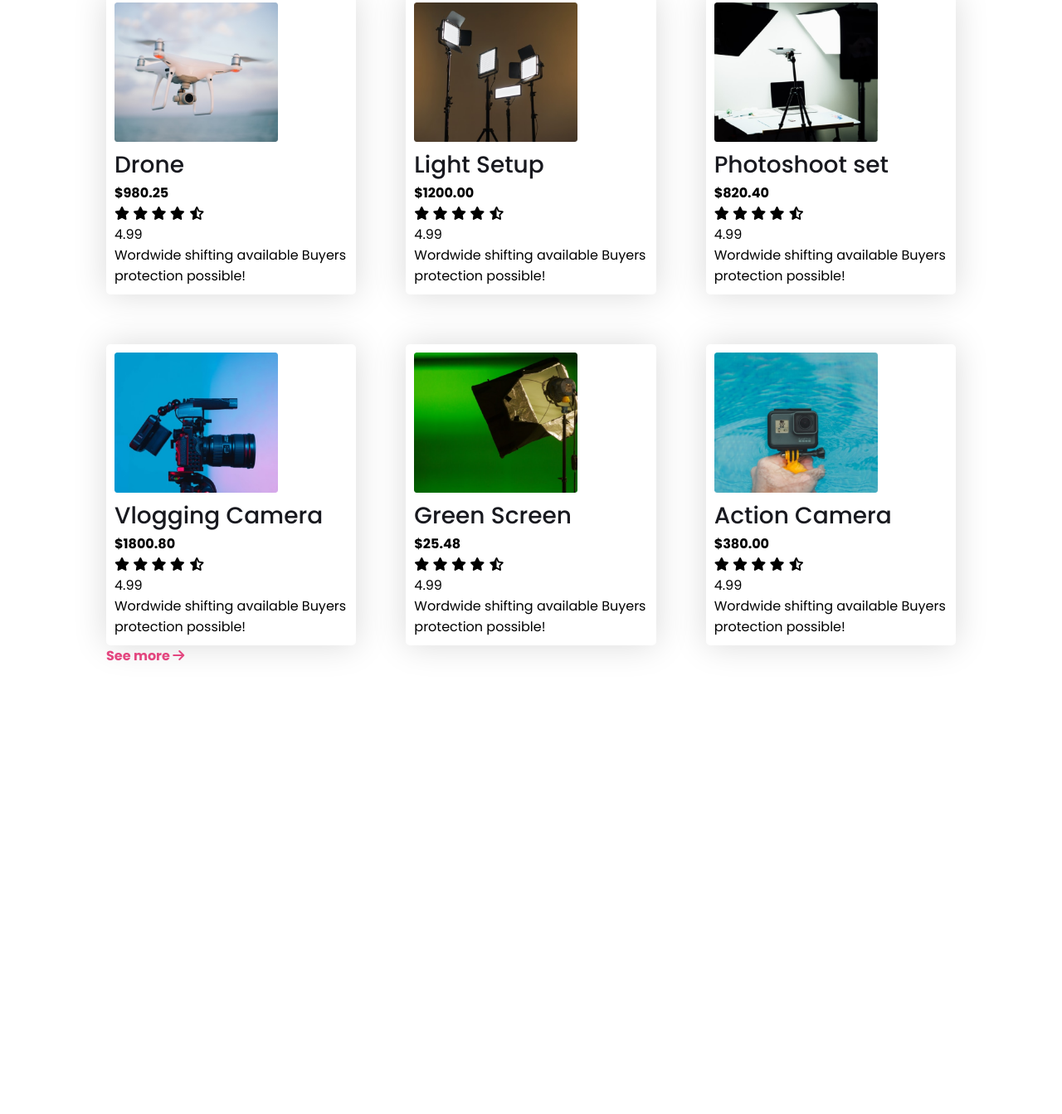
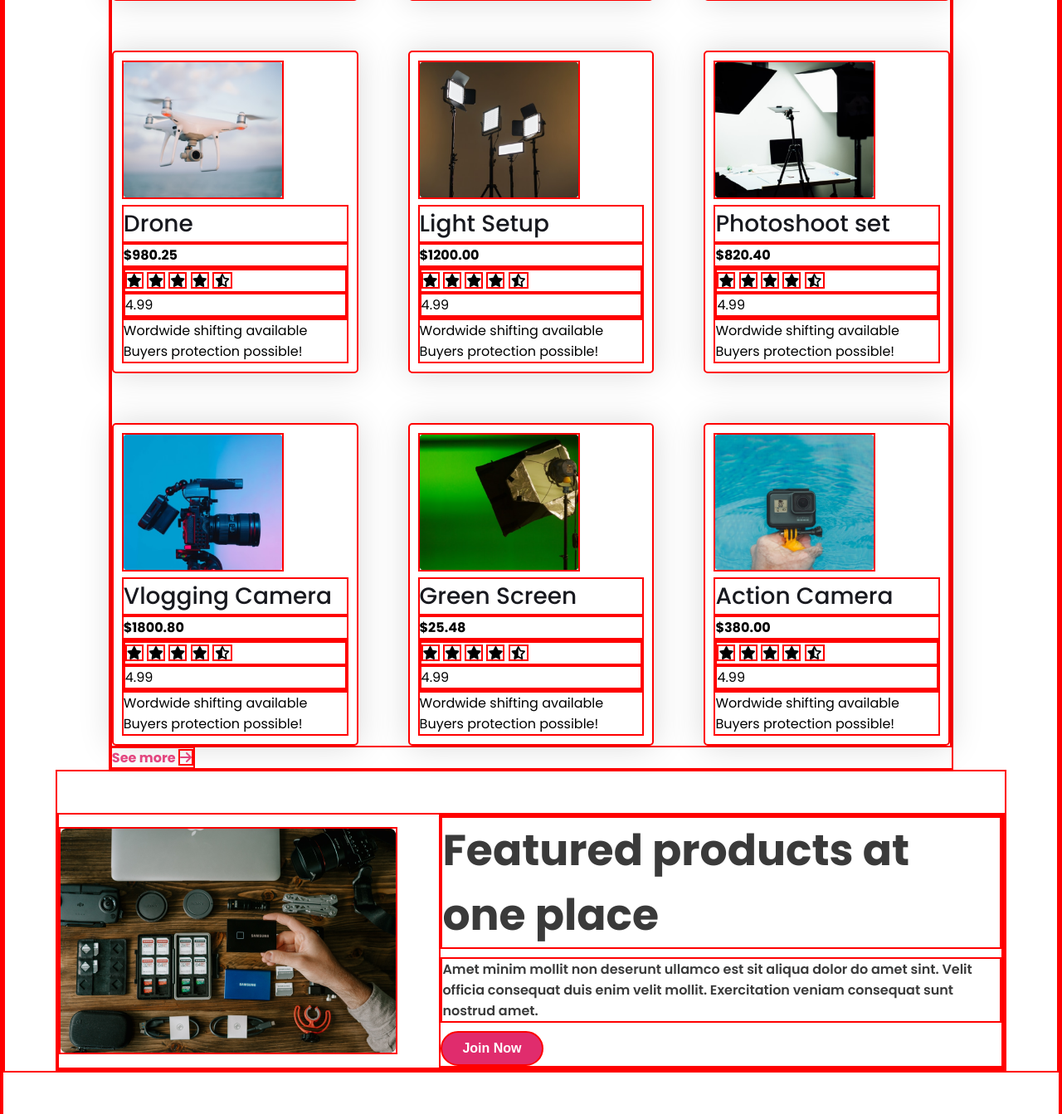
Before and after one commit to farhanjahin924/influencer-gear, a plain HTML site: page index.html in a window 1280 px wide. Shown: the part 1197-2540 px from the top of the page at 83% size. Before the commit the page ends 2050 px from the top, so only its background shows below. Drawn offline with Linux system fonts and the light colour scheme.

Commit message:
join section added

```diff
--- a/index.html
+++ b/index.html
@@ -220,6 +220,17 @@
        </div>
         <a class="see-more" href="">See more <i class="fa-solid fa-arrow-right"></i></a>
       </section>
+      <!-- join section -->
+      <section class="join-section">
+        <div class="join-container">
+          <img src="./images/gear.png" alt="">
+          <div class="join-text">
+            <h2 class="banner-title">Featured products at one place</h2>
+            <p class="description">Amet minim mollit non deserunt ullamco est sit aliqua dolor do amet sint. Velit officia consequat duis enim velit mollit. Exercitation veniam consequat sunt nostrud amet.</p>
+            <button class="btn-primary">Join Now</button>
+          </div>
+        </div>
+      </section>
     </main>
     <footer></footer>
   </body>
--- a/style.css
+++ b/style.css
@@ -1,7 +1,7 @@
 * {
   margin: 0;
   padding: 0;
-  /* border: 2px solid red; */
+  border: 2px solid red;
 }
 body {
   font-family: "Poppins", sans-serif;
@@ -136,9 +136,30 @@ nav {
   align-items: end;
   margin-top: 20px;
 }
+  /* join section */
+  .join-section{
+    height: inherit;
+    padding-top: 50px;
+    width: 90%;
+    margin: auto;
+
+  }
+  .join-container{
+    display: flex;
+    gap: 50px;
+    /* height: 270px; */
+    align-items: center ;
+    text-align: start;
+  }
+  .join-section img{
+    height: 100%;
+
+  }
+  .join-container p{
+    margin: 10px  0px;
+  }
 
 /*
-
 
 RESPONSIVE FOR MOBILE DEVICE
 
```
